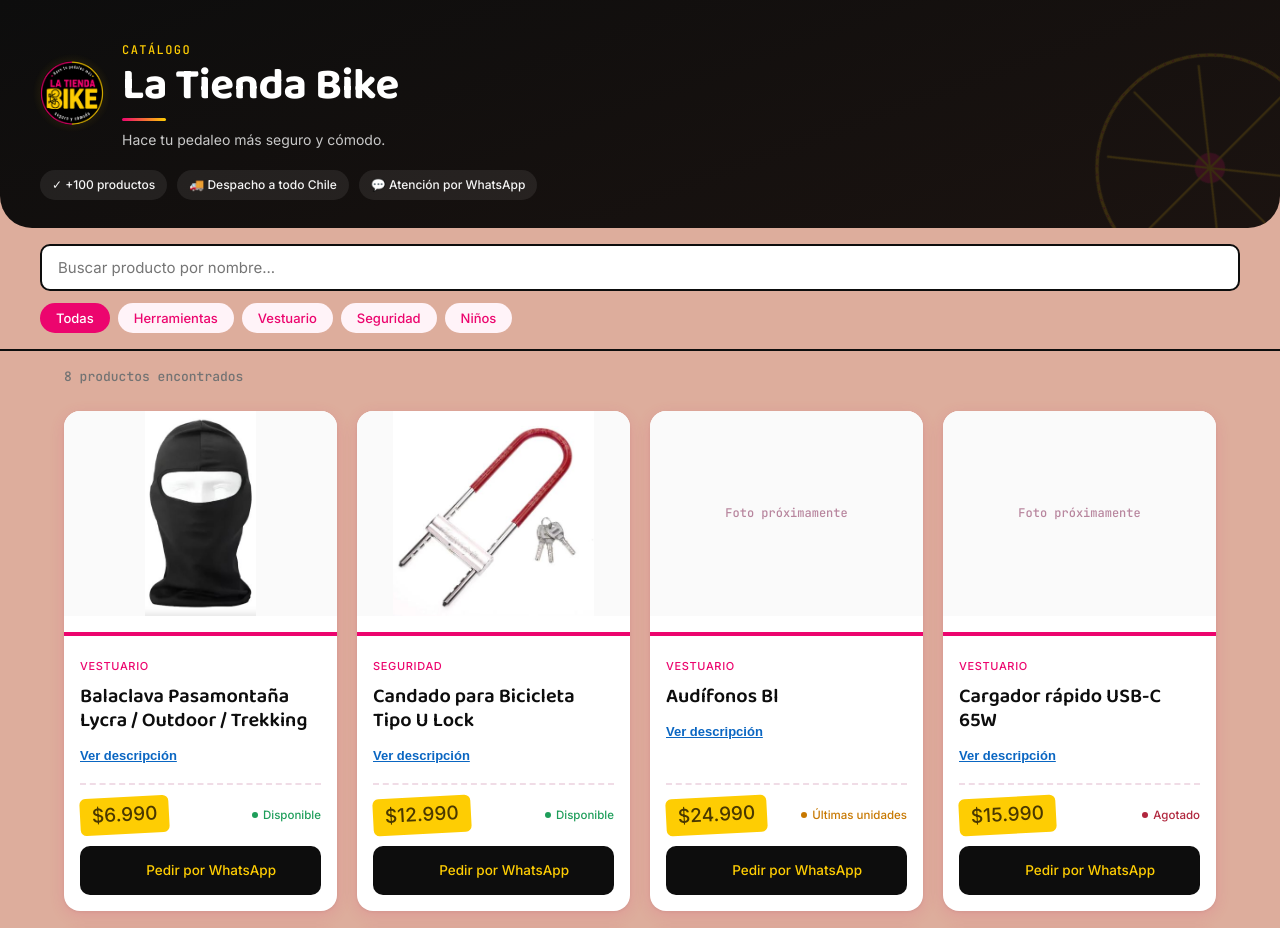
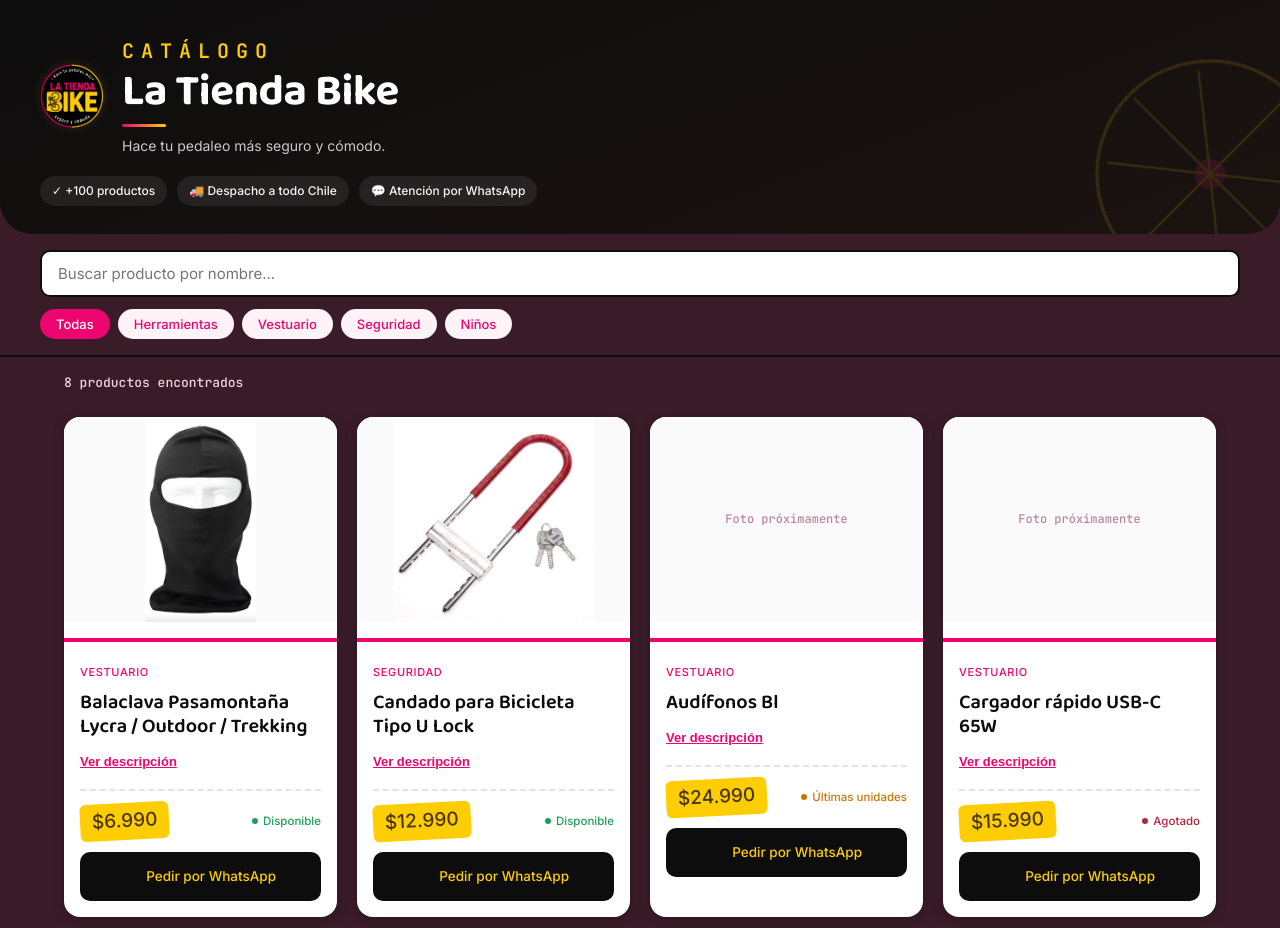
Before and after one commit to Vimaldi80/catalogo_la_tienda_bike, a plain HTML site: page index.html in a window 1280 px wide. Shown: the top 928 px of the page. Drawn offline with Linux system fonts and the light colour scheme.

Commit message:
Agrego color de fondo y mejoras en tarjetas

```diff
--- a/styles.css
+++ b/styles.css
@@ -8,7 +8,7 @@
   --color-ink: #0D0D0D;        /* negro del logo, para textos y fondo del header */
   --color-pink: #EC056E;       /* rosa del logo — color principal de marca */
   --color-yellow: #FECD03;     /* amarillo del logo — precios y acentos */
-  --color-paper: #DDAD9C;      /* fondo general, gris piedra cálido */
+  --color-paper: #3a1c28;      /* fondo general, gris piedra cálido */
   --color-paper-alt: #FFF3F8;  /* fondo levemente rosado (tarjetas/hover) */
   --color-stock-ok: #1E9E5A;   /* verde para "disponible" (semántico, no de marca) */
   --color-stock-out: #B0263D;  /* rojo para "agotado" */
@@ -108,10 +108,12 @@
 
 .brand-eyebrow {
   font-family: var(--font-mono);
-  font-size: 12px;
-  letter-spacing: 0.12em;
+  font-size: 20px;
+  font-weight: 600;
+  letter-spacing: 0.35em;
   text-transform: uppercase;
   color: var(--color-yellow);
+  margin-bottom: 2px;
 }
 
 .brand-name {
@@ -189,9 +191,10 @@
 }
 
 .search-input:focus {
-  outline: 3px solid var(--color-yellow);
-  outline-offset: 1px;
+  outline: 2px solid var(--color-yellow);
+  outline-offset: 2px;
   border-color: var(--color-pink);
+  box-shadow: 0 0 0 4px rgba(236, 5, 110, 0.12);
 }
 
 .category-filters {
@@ -244,14 +247,11 @@
 }
 
 .product-card {
-  background: white;
+  background: #ffffff;
+  border-radius: 16px;
+  box-shadow: 0 2px 12px rgba(0, 0, 0, 0.25);
+  overflow: hidden;
   border: none;
-  border-radius: 16px;
-  overflow: hidden;
-  display: flex;
-  flex-direction: column;
-  box-shadow: 0 4px 16px rgba(236, 5, 110, 0.12), 0 1px 3px rgba(0, 0, 0, 0.06);
-  transition: transform 0.15s ease, box-shadow 0.15s ease;
 }
 
 .product-card:hover {
@@ -567,7 +567,7 @@
 .ver-descripcion-btn {
   background: none;
   border: none;
-  color: #0a66c2;
+  color: var(--color-pink);
   font-size: 13px;
   font-weight: 600;
   cursor: pointer;
@@ -578,5 +578,13 @@
 }
 
 .ver-descripcion-btn:hover {
-  color: #084a8f;
+  color: #B8044F;
 }
+
+#contador-resultados {
+  color: #e8d5db;
+}
+
+#sin-resultados {
+  color: #e8d5db;
+}
```
